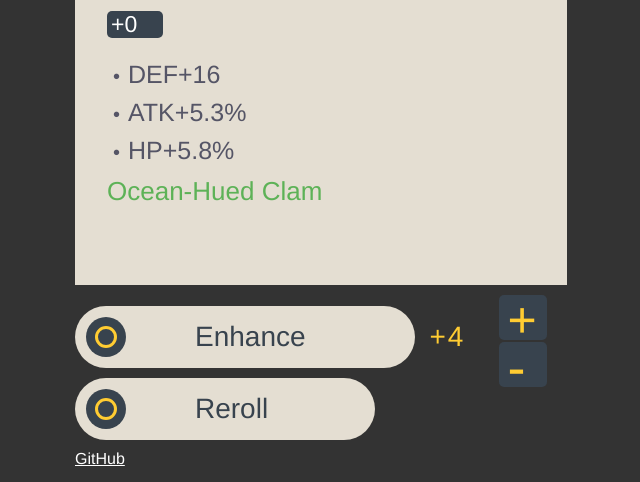
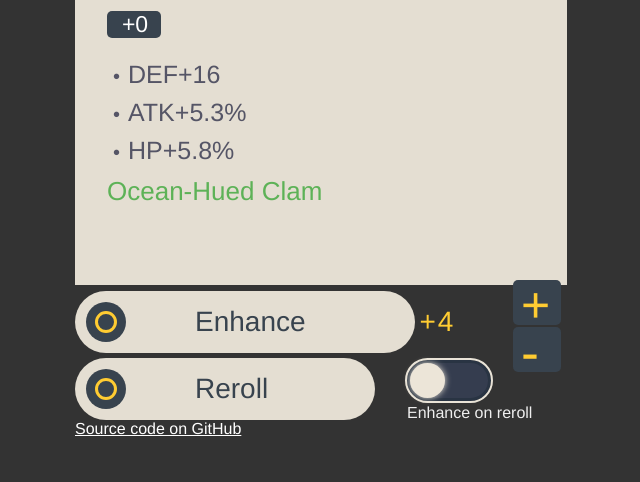
Before and after one commit to BobTheChair/Genshin-Artifacts, a plain HTML site: page index.html in a window 1280 px wide. Shown: the part 320-802 px from the top of the page, without its empty margins (319-959 px from the left). Drawn offline with Linux system fonts and the light colour scheme; a web font is replaced by a local one.

Commit message:
added toggle to level up artifact when rerollng

```diff
--- a/artifact.js
+++ b/artifact.js
@@ -48,7 +48,8 @@ export class Artifact {
 	}
 
 	render() {
-		elems.image.setAttribute('src', window.data.artifacts[this.set][this.piece].image);
+		let img =  window.data.artifacts[this.set][this.piece].image;
+		if(elems.image.getAttribute('src') !== img) elems.image.setAttribute('src', img);
 		elems.set.innerText = window.data.artifacts[this.set].set.name;
 		elems.name.innerText =  window.data.artifacts[this.set][this.piece].name;
 		elems.piece.innerText = window.data.en[this.piece];
@@ -88,8 +89,7 @@ export class Artifact {
 	}
 
 	randomPiece() {
-		const values = data.main.rates;
-		const types = Object.keys(values);
+		const types = Object.keys(data.main.rates);
 		return types[Math.floor(Math.random() * types.length)];
 	}
 
@@ -99,7 +99,6 @@ export class Artifact {
 	}
 
 	weightedRandom(rates) {
-		//console.log(rates);
 		let i;
 		let sum = 0;
 		let types = Object.keys(rates);
--- a/elems.js
+++ b/elems.js
@@ -11,10 +11,11 @@ var set = container.getElementsByClassName('set')[0];
 var level = container.getElementsByClassName('level')[0];
 var substats = container.getElementsByClassName('substats')[0];
 var reroll = document.getElementById("reroll");
+var enhancedReroll = document.getElementById("enhancedReroll");
 var enhance = document.getElementById("enhance");
 var number = document.getElementById("number");
 var up = document.querySelector('.levelup .up')
 var down = document.querySelector('.levelup .down');
 var updown = document.querySelector('.levelup .updown');
 
-export { container,name,image,piece,mainstat,rarity,set,level,substats,reroll,enhance,number,up,down,updown };
+export { container,name,image,piece,mainstat,rarity,set,level,substats,reroll,enhance,enhancedReroll,number,up,down,updown };
--- a/index.html
+++ b/index.html
@@ -8,7 +8,9 @@
 	<script type="module" src="elems.js"></script>
 	<script type="module" src="artifact.js"></script>
 	<script type="module" src="main.js"></script>
+	<link href="https://fonts.googleapis.com/css2?family=Material+Icons+Round" rel="stylesheet">
 	<link rel="stylesheet" href="style/style.css">
+	<link rel="stylesheet" href="style/ui.css">
 </head>
 <body>
 	<div class="container">
@@ -50,7 +52,15 @@
 		</div>
 
 		<div id="reroll" class="button"><div class="circle"><div class="ring"></div></div><div class="label">Reroll</div></div>
-		<div class="link"><a href="https://github.com/BobTheChair/Genshin-Artifacts">GitHub</a></div>
+
+		<label class="checkbox-container" for="enhancedReroll">
+			<input type="checkbox" name="enhancedReroll" id="enhancedReroll">
+			<div class="checkbox"><div class="checkmark"><span class="icon material-icons-round"></span></div></div>
+			<br>Enhance on reroll
+		</label>
+
+
+		<div class="link"><a href="https://github.com/BobTheChair/Genshin-Artifacts">Source code on GitHub</a></div>
 	</div>
 
 
--- a/main.js
+++ b/main.js
@@ -31,7 +31,9 @@ window.onload = e => {
 	});
 
 	elems.reroll.addEventListener('click', e => {
-		window.art = new Artifact.Artifact();
+		let opts = {};
+		if(elems.enhancedReroll.checked) opts.level = elems.number.value - 0;
+		window.art = new Artifact.Artifact(opts);
 		window.art.render();
 	});
 
--- a/style/style.scss
+++ b/style/style.scss
@@ -126,10 +126,11 @@ body{
 	height: 300px;
 	position: relative;
 	.level {
+		text-align: center;
 		color:white;
 		width: 52px;
 		height: 27px;
-		padding-left: 4px;
+		padding-left: 2px;
 		border-radius: 5px;
 		background: #38434e;
 		position: relative;
@@ -176,7 +177,8 @@ body{
 
 .levelup {
 	position: relative;
-	top: 20px;
+	margin-top: 5px;
+	margin-bottom: 5px;
 	user-select: none;
 	#enhance {
 		width: 340px;
@@ -188,7 +190,6 @@ body{
 
 	}
 	.levels {
-		position: relative;
 		left: 10px;
 		height: 62px;
 		display: inline-block;
@@ -212,7 +213,7 @@ body{
 		}
 		.updown {
 			position: absolute;
-			left: 70px;
+			right: 6px;
 			top: -10px;
 			font-size: 50px;
 			line-height: 40px;
@@ -241,81 +242,21 @@ body{
 
 }
 
-.button {
-	user-select: none;
-	background-color: #e4ded2;
-	cursor: pointer;
-	height: 62px;
-	border-radius: 31px;
-	width: 300px;
-	font-size: 28px;
-	color: #38434e;
-
-	position: relative;
-
-
-	@media only screen and (max-width: 500px) {
-		width: 200px;
-	}
-
-	.circle {
-		display: inline-block;
-		position: relative;
-		top: 11px;
-		left: 11px;
-		height: 40px;
-		width: 40px;
-		border-radius: 20px;
-		background: #38434e;
-		.ring {
-			position: relative;
-			top: 9px;
-			left: 9px;
-			height: 16px;
-			width: 16px;
-			border-radius: 15px;
-			border: 3px solid $yellow;
-		}
-	}
-
-	.label {
-		display: inline-block;
-
-		position: relative;
-		left: 80px;
-
-		@media only screen and (max-width: 500px) {
-			left: 34px;
-		}
-	}
-}
-
-.button:hover {
-	outline: 3px solid white;
-	box-shadow: 0 0 6px white;
-}
-.button:active {
-	box-shadow: 0 0 8px white;
-	outline: 3px solid #888;
-	background: #cdc2b6;
-	-webkit-tap-highlight-color: transparent;
-	.label {
-		color: #fff;
-	}
-	.circle {
-		background: #978159;
-		.ring {
-			border: 3px solid #ffff5a;
-		}
-	}
-}
-#reroll {
-	top: 30px;
-}
 .link {
 	a {
 		color: #fff;
 	}
-	position: relative;
-	top: 40px;
 }
+
+
+.checkbox-container {
+
+	width: 160px;
+	float:right;
+	position: absolute;
+	margin-left: 10px;
+	top: -60px;
+	.checkbox {
+		margin-bottom: 3px;
+	}
+}
--- /dev/null
+++ b/style/ui.scss
@@ -0,0 +1,134 @@
+$bg-color: #333;
+$color: #eee;
+$yellow: #ffcc32;
+
+.checkbox-container {
+	user-select: none;
+	position: relative;
+	display: inline-block;
+	.checkbox {
+		display: inline-block;
+		width: 78px;
+		height: 35px;
+
+		border-radius: 22px;
+		outline: 2px solid #e9e3d7;
+
+		border: 3px solid #293443;
+		background: #353d4f;
+
+		transition: background-color 0.1s, outline-color 0.1s;
+		.checkmark {
+			height: 35px;
+			width: 35px;
+			border-radius: 19px;
+
+			background: #ece5d8;
+			color: #d3bc8e;
+			box-shadow: 0 0 6px #e9e3d7;
+
+			transition: margin 0.1s, background-color 0.1s, color 0.1s;
+
+
+			.icon::before {
+				/*material icon "close" */
+				padding-left: 3px;
+				line-height: 1.30;
+				font-size: 28px;
+				font-weight: bold;
+				content: "\e5cd";
+			}
+		}
+	}
+
+	input[type="checkbox"]:checked ~ {
+		.checkbox {
+			border-color: #c1a77c;
+			background: #d3bc8e;
+
+			.checkmark {
+				margin: 0 0 0 43px;
+				background: #fff6dd;
+				color: #7f8b9c;
+
+				.icon::before {
+					/*material icon "check" */
+					content: "\e5ca";
+				}
+			}
+		}
+	}
+
+	input[type="checkbox"] {
+		display: none;
+	}
+}
+
+.button {
+	user-select: none;
+	background-color: #e4ded2;
+	cursor: pointer;
+	height: 62px;
+	border-radius: 31px;
+	width: 300px;
+	font-size: 28px;
+	color: #38434e;
+
+	position: relative;
+
+
+	@media only screen and (max-width: 500px) {
+		width: 200px;
+	}
+
+	.circle {
+		display: inline-block;
+		position: relative;
+		top: 11px;
+		left: 11px;
+		height: 40px;
+		width: 40px;
+		border-radius: 20px;
+		background: #38434e;
+		.ring {
+			position: relative;
+			top: 9px;
+			left: 9px;
+			height: 16px;
+			width: 16px;
+			border-radius: 15px;
+			border: 3px solid $yellow;
+		}
+	}
+
+	.label {
+		display: inline-block;
+
+		position: relative;
+		left: 80px;
+
+		@media only screen and (max-width: 500px) {
+			left: 34px;
+		}
+	}
+}
+
+.button:hover {
+	outline: 3px solid white;
+	box-shadow: 0 0 6px white;
+}
+.button:active {
+	box-shadow: 0 0 8px white;
+	outline: 3px solid #888;
+	background: #cdc2b6;
+	-webkit-tap-highlight-color: transparent;
+	.label {
+		color: #fff;
+	}
+	.circle {
+		background: #978159;
+		.ring {
+			border: 3px solid #ffff5a;
+		}
+	}
+}
```
Also changed, not shown: style/style.css, style/ui.css (added), 4 other files.
